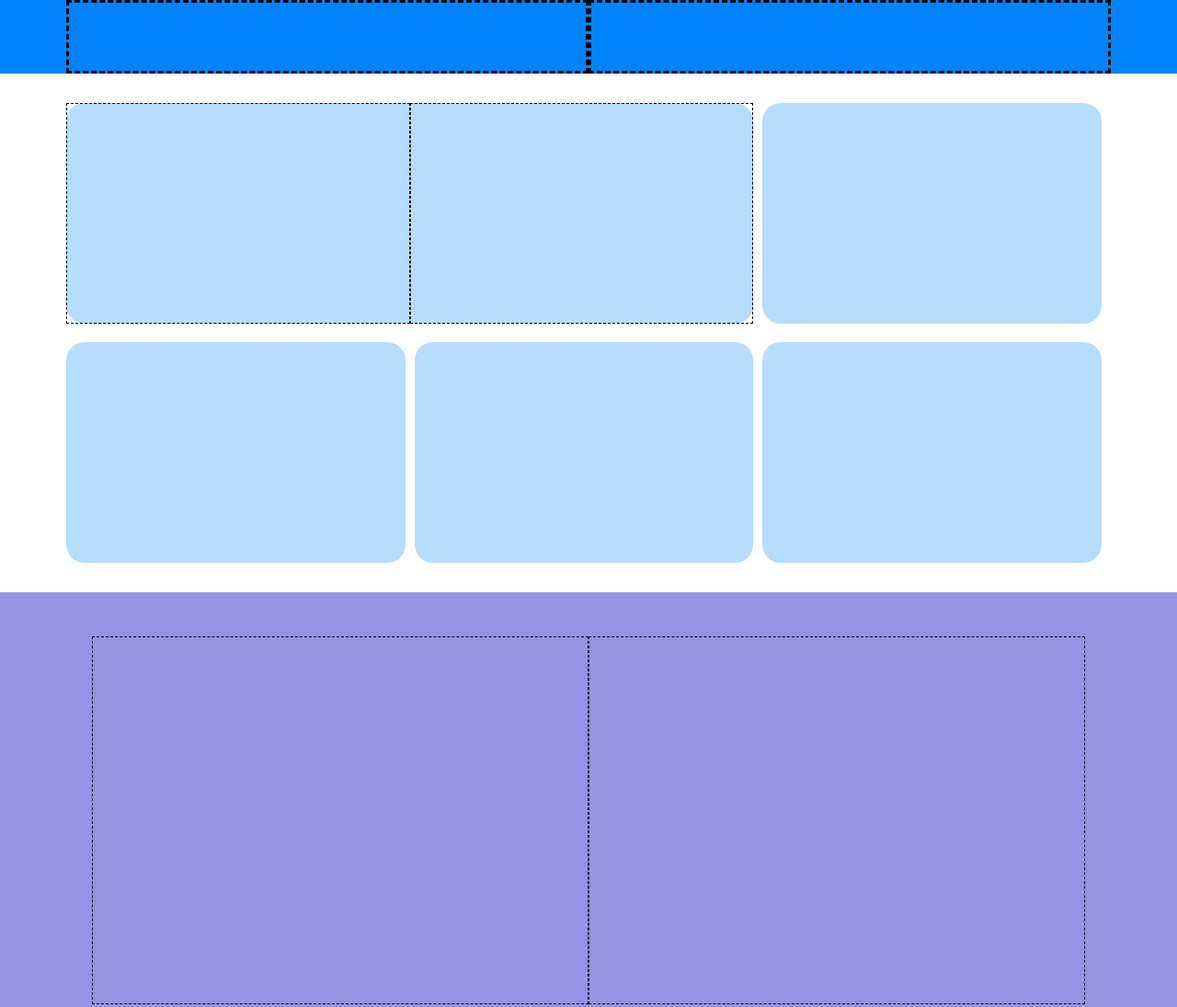
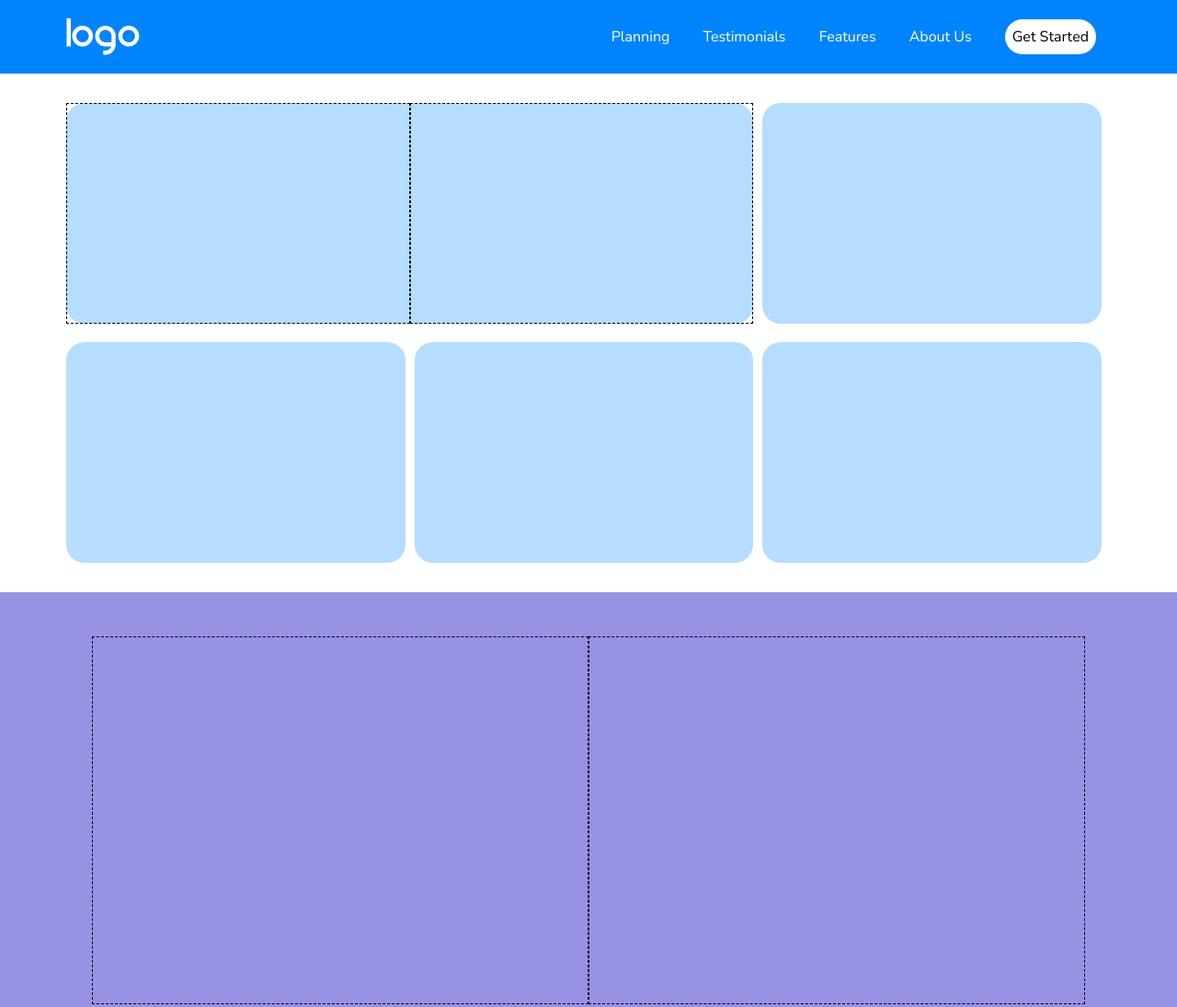
Before and after one commit to Gianmarco-Leone/htmlcss-responsive-layout, a plain HTML site: page index.html in a window 1280 px wide. Shown: the top 1095 px of the page at 92% size. Drawn offline with Linux system fonts and the light colour scheme.

Commit message:
add header content

```diff
--- a/css/mediaquery.css
+++ b/css/mediaquery.css
@@ -1,5 +1,14 @@
 /* TABLET */
 @media screen and (max-width:768px) {
+    /* HEADER */
+    header .main-col > ul {
+        display: none;
+    }
+
+    header .main-col > .icon-menu {
+        display: block;
+    }
+
     /* SEZIONE 1 */
     .container {
         max-width: 768px;
--- a/css/reset.css
+++ b/css/reset.css
@@ -20,3 +20,7 @@ picture,
 video {
 	max-width: 100%;
 }
+
+ul {
+	list-style-type: none;
+}
--- a/css/style.css
+++ b/css/style.css
@@ -1,14 +1,41 @@
+/* GENERICS */
+body {
+    font-family: 'Nunito Sans', sans-serif;
+}
+
 /* HEADER */
 header {
     height: 5rem;
     background-color: #0084FD;
 }
 
-header .nav-col {
-    width: 50%;
-    /* debug */
-    border: 3px dashed black;
+header .main-col {
+    display: flex;
+    align-items: center;
+    justify-content: flex-end;
     height: 5rem;
+}
+
+header .side-col {
+    display: flex;
+    align-items: center;
+    height: 5rem;
+}
+
+header .main-col ul > li {
+    display: inline-block;
+    margin: 0 1rem;
+}
+
+header li > a {
+    text-decoration: none;
+    color: white;
+}
+
+header .icon-menu {
+    display: none;
+    color: white;
+    font-size: 1.2rem;
 }
 
 /* MAIN */
@@ -85,14 +112,12 @@ header .nav-col {
 }
 
 .about-us .main-col {
-    width: 80%;
     /* debug */
     border: 2px dashed black;
     height: 20rem;
 }
 
 .about-us .side-col {
-    width: 20%;
     /* debug */
     border: 2px dashed black;
     height: 20rem;
--- a/css/utils.css
+++ b/css/utils.css
@@ -27,6 +27,18 @@
 	display: table;
 }
 
+.btn {
+	border: none;
+	cursor: pointer;
+	text-align: center;
+	border-radius: 20px;
+}
+
+.btn.outlined-btn {
+	background-color: #FFF;
+	padding: 0.5em;
+}
+
 .row {
 	display: flex;
 	flex-wrap: wrap;
@@ -44,6 +56,14 @@
 	/* debug */
 	border: 1px dashed black;
 	height: 100%;
+}
+
+.main-col {
+	width: 80%;
+}
+
+.side-col {
+	width: 20%;
 }
 
 /* PADDING */
--- a/index.html
+++ b/index.html
@@ -6,6 +6,17 @@
 	<meta http-equiv="X-UA-Compatible" content="IE=edge">
 	<meta name="viewport" content="width=device-width, initial-scale=1.0">
 	<title>Responsive Layout</title>
+
+	<!-- IMPORT FONT -->
+	<link rel="preconnect" href="https://fonts.googleapis.com">
+	<link rel="preconnect" href="https://fonts.gstatic.com" crossorigin>
+	<link href="https://fonts.googleapis.com/css2?family=Nunito+Sans:ital,wght@0,400;0,700;1,400&display=swap"
+	rel="stylesheet">
+
+	<!-- FONT AWESOME -->
+	<link rel="stylesheet" href="https://cdnjs.cloudflare.com/ajax/libs/font-awesome/6.2.1/css/all.min.css"
+	integrity="sha512-MV7K8+y+gLIBoVD59lQIYicR65iaqukzvf/nwasF0nqhPay5w/9lJmVM2hMDcnK1OnMGCdVK+iQrJ7lzPJQd1w=="
+	crossorigin="anonymous" referrerpolicy="no-referrer" />
 
 	<!-- STYLE -->
 	<link rel="stylesheet" href="./css/reset.css">
@@ -19,8 +30,31 @@
 	<header>
 		<div class="container">
 			<nav class="row">
-				<div class="nav-col"></div>
-				<div class="nav-col"></div>
+				<div class="side-col">
+					<img src="./img/logo.png" alt="logo">
+				</div>
+				<div class="main-col">
+					<ul>
+						<li>
+							<a href="#">Planning</a>
+						</li>
+						<li>
+							<a href="#">Testimonials</a>
+						</li>
+						<li>
+							<a href="#">Features</a>
+						</li>
+						<li>
+							<a href="#">About Us</a>
+						</li>
+						<li>
+							<button class="btn outlined-btn">Get Started</button>
+						</li>
+					</ul>
+					<span class="icon-menu">
+						<i class="fa-solid fa-bars"></i>
+					</span>
+				</div>
 			</nav>
 		</div>
 	</header>
```
Also changed, not shown: img/logo.png (added).
